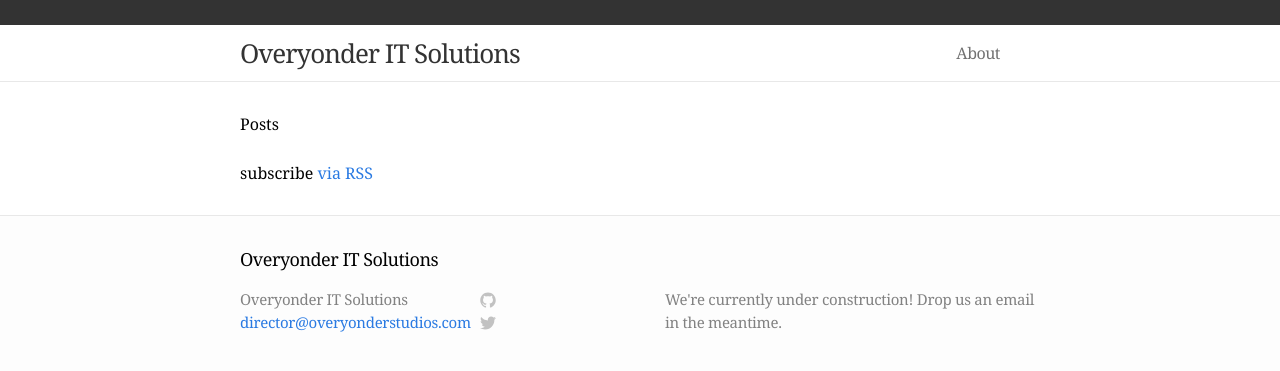
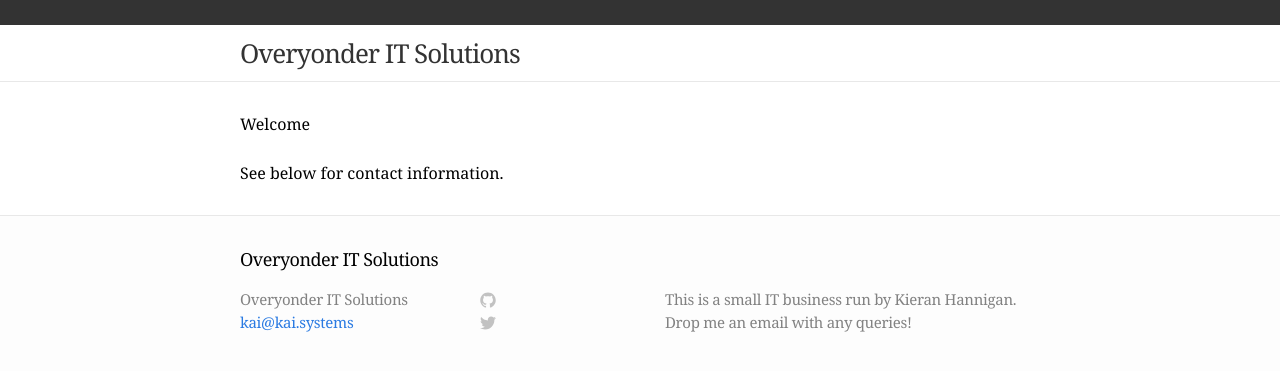
Before and after one commit to overyonder/overyonder.github.io, a Jekyll site: the page built from index.html, in a window 1280 px wide. Shown: the top 371 px of the page. Built offline with Jekyll 4.4.1, drawn with Linux system fonts in a browser that asks for light colours.

Commit message:
Simplified site.
Removed under construction messages and simplified site all round.

```diff
--- a/_config.yml
+++ b/_config.yml
@@ -1,9 +1,9 @@
 # Site settings
 title: Overyonder IT Solutions
-email: director@overyonderstudios.com
-description: "We're currently under construction! Drop us an email in the meantime."
+email: kai@kai.systems
+description: "This is a small IT business run by Kieran Hannigan. Drop me an email with any queries!"
 baseurl: ""
-url: "http://overyonderstudios.com"
+url: "http://oys.kai.systems"
 
 # Build settings
 markdown: kramdown
--- a/index.html
+++ b/index.html
@@ -4,17 +4,8 @@ layout: default
 
 <div class="home">
 
-  <h1>Posts</h1>
+  <h1>Welcome</h1>
 
-  <ul class="posts">
-    {% for post in site.posts %}
-      <li>
-        <span class="post-date">{{ post.date | date: "%b %-d, %Y" }}</span>
-        <a class="post-link" href="{{ post.url | prepend: site.baseurl }}">{{ post.title }}</a>
-      </li>
-    {% endfor %}
-  </ul>
-
-  <p class="rss-subscribe">subscribe <a href="{{ "/feed.xml" | prepend: site.baseurl }}">via RSS</a></p>
+  <p>See below for contact information.</p>
 
 </div>
```
Also changed, not shown: about.md (deleted, +0 -9 lines).
